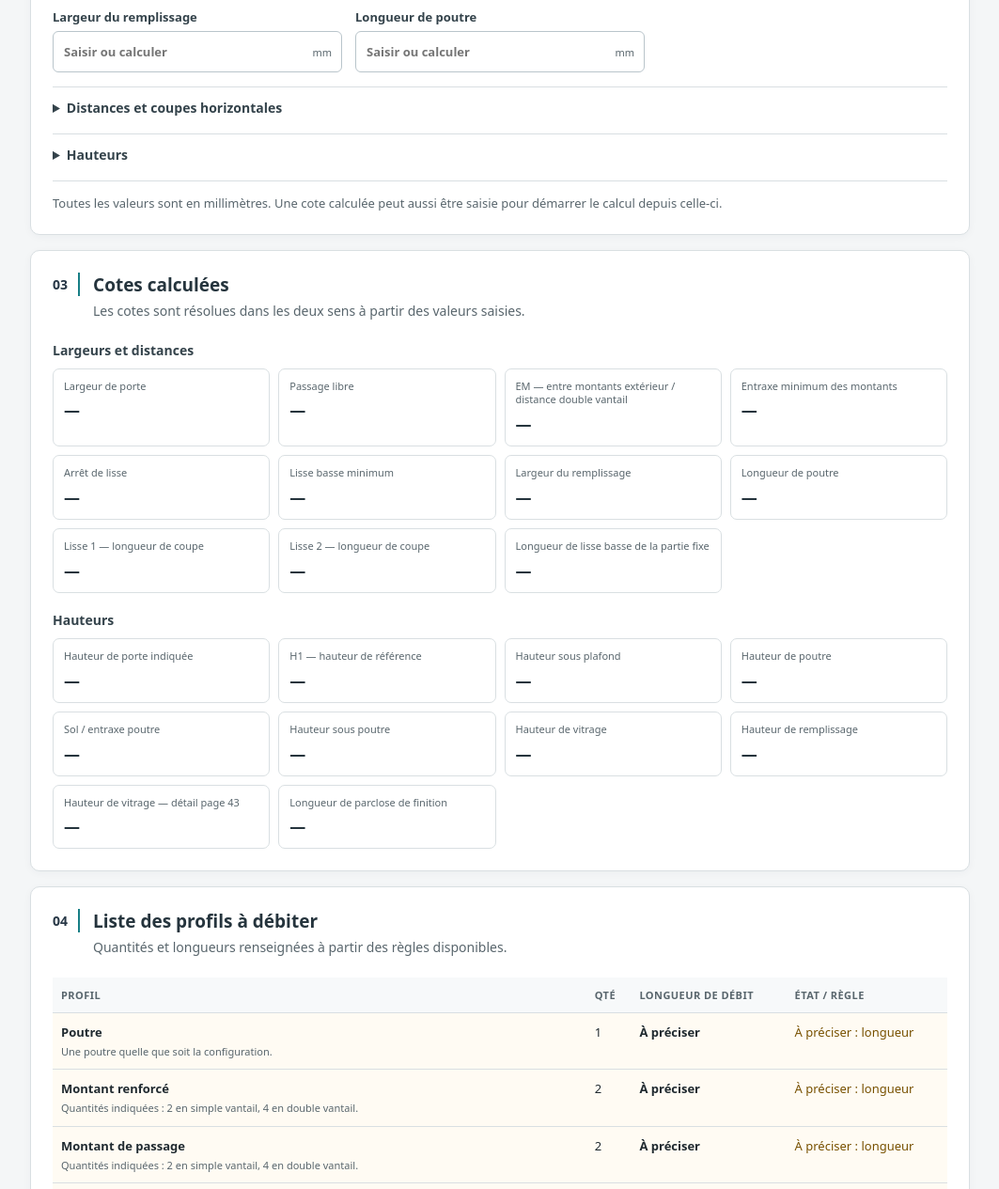
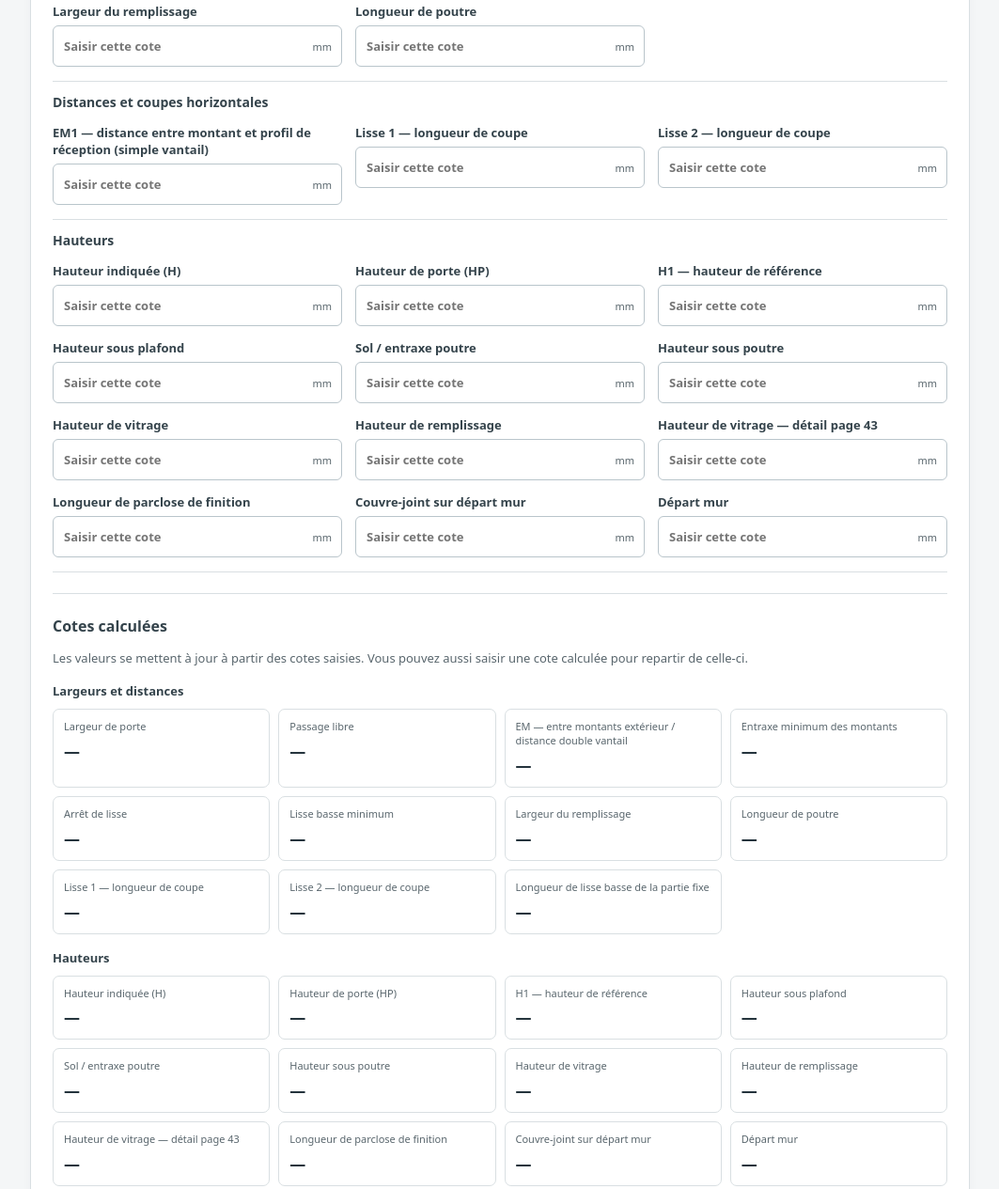
Before and after one commit to JLEGAC/debits-galandage, a website with bundled scripts: page index.html in a window 1280 px wide. Shown: the part 949-2214 px from the top of the page at 94% size, without its empty margins (108-1171 px from the left). Built offline with nearby package versions, Linux system fonts and the light colour scheme.

Commit message:
Add files via upload

```diff
--- a/data/regles-calcul.json
+++ b/data/regles-calcul.json
@@ -11,10 +11,10 @@
     "LREM": {"label":"Largeur du remplissage"},
     "LBF": {"label":"Longueur de lisse basse de la partie fixe"},
     "EM1": {"label":"EM1 — distance entre montant et profil de réception (simple vantail)"},
-    "H": {"label":"Hauteur de porte indiquée"},
+    "H": {"label":"Hauteur indiquée (H)"},
     "H1": {"label":"H1 — hauteur de référence"},
     "HSP": {"label":"Hauteur sous plafond"},
-    "HP": {"label":"Hauteur de poutre"},
+    "HP": {"label":"Hauteur de porte (HP)"},
     "SEP": {"label":"Sol / entraxe poutre"},
     "HSB": {"label":"Hauteur sous poutre"},
     "HVITRE": {"label":"Hauteur de vitrage"},
@@ -48,7 +48,9 @@
     {"vantail":"double","equation":"L1 = EM / 2 - LP - 16.2"},
     {"vantail":"double","equation":"L2 = 2 * LP - 103"},
     {"equation":"H1 - 60 = H - 85"},
+    {"equation":"HP = H"},
     {"equation":"HSB = H1 - 36"},
+    {"equation":"SEP = HSB + 18"},
     {"equation":"HVITRE = HSP - 53"},
     {"equation":"HREM = H1 - 26"},
     {"equation":"HVT43 = H1 - 28.5"},
--- a/index.html
+++ b/index.html
@@ -35,18 +35,18 @@
     <section class="panel" aria-labelledby="dimensions-title">
       <div class="section-heading"><span class="step">02</span><div><h2 id="dimensions-title">Cotes du projet</h2><p>Vous pouvez saisir plusieurs cotes connues. Les résultats sont recalculés automatiquement, quelle que soit la cote de départ.</p></div></div>
       <div id="fields"></div>
+      <div class="calculated-cotes">
+        <h3 class="subheading">Cotes calculées</h3>
+        <p class="hint">Les valeurs se mettent à jour à partir des cotes saisies. Vous pouvez aussi saisir une cote calculée pour repartir de celle-ci.</p>
+        <h4 class="subheading">Largeurs et distances</h4><div id="horizontal-results" class="results-grid"></div>
+        <h4 class="subheading">Hauteurs</h4><div id="vertical-results" class="results-grid"></div>
+      </div>
       <div id="validation" class="validation" role="status" aria-live="polite"></div>
-      <p class="hint">Toutes les valeurs sont en millimètres. Une cote calculée peut aussi être saisie pour démarrer le calcul depuis celle-ci.</p>
-    </section>
-
-    <section class="panel" aria-labelledby="results-title">
-      <div class="section-heading"><span class="step">03</span><div><h2 id="results-title">Cotes calculées</h2><p>Les cotes sont résolues dans les deux sens à partir des valeurs saisies.</p></div></div>
-      <h3 class="subheading">Largeurs et distances</h3><div id="horizontal-results" class="results-grid"></div>
-      <h3 class="subheading">Hauteurs</h3><div id="vertical-results" class="results-grid"></div>
+      <p class="hint">Toutes les valeurs sont en millimètres.</p>
     </section>
 
     <section class="panel" aria-labelledby="cutlist-title">
-      <div class="section-heading"><span class="step">04</span><div><h2 id="cutlist-title">Liste des profils à débiter</h2><p>Quantités et longueurs renseignées à partir des règles disponibles.</p></div></div>
+      <div class="section-heading"><span class="step">03</span><div><h2 id="cutlist-title">Liste des profils à débiter</h2><p>Quantités et longueurs renseignées à partir des règles disponibles.</p></div></div>
       <p id="print-summary" class="print-summary"></p>
       <div class="table-wrap"><table><thead><tr><th>Profil</th><th>Qté</th><th>Longueur de débit</th><th>État / règle</th></tr></thead><tbody id="cutlist"></tbody></table></div>
       <div id="cutlist-notice" class="cutlist-notice"></div>
--- a/service-worker.js
+++ b/service-worker.js
@@ -1,4 +1,4 @@
-const CACHE="preparation-debits-v6";
+const CACHE="preparation-debits-v7";
 const FILES=["./","./index.html","./styles.css","./manifest.webmanifest","./assets/icon.svg","./src/main.js","./src/formulas.js","./src/cutlist.js","./data/regles-calcul.json"];
 self.addEventListener("install",event=>event.waitUntil(caches.open(CACHE).then(cache=>cache.addAll(FILES)).then(()=>self.skipWaiting())));
 self.addEventListener("activate",event=>event.waitUntil(caches.keys().then(keys=>Promise.all(keys.filter(k=>k!==CACHE).map(k=>caches.delete(k)))).then(()=>self.clients.claim())));
--- a/src/main.js
+++ b/src/main.js
@@ -6,7 +6,7 @@ const $ = id => document.getElementById(id);
 const groups = [
   { title:"Largeurs", keys:["LP","PL","EM","ENTRAXE","ADL","LB","LREM","DPOUTRE"] },
   { title:"Distances et coupes horizontales", keys:["EM1","L1","L2"] },
-  { title:"Hauteurs", keys:["H","H1","HSP","HP","SEP","HSB","HVITRE","HREM","HVT43","HPAR","CP_IMPOSTE","PM_IMPOSTE"] }
+  { title:"Hauteurs", keys:["H","HP","H1","HSP","SEP","HSB","HVITRE","HREM","HVT43","HPAR","CP_IMPOSTE","PM_IMPOSTE"] }
 ];
 const state = { doorMaterial:"aluminium", leaf:"single", infill:"glazed", transom:"none", values:{} };
 const numeric = value => {
@@ -22,14 +22,14 @@ function activeRelations() {
 }
 
 function renderInputs() {
-  $("fields").innerHTML = groups.map((group, index) => `
-    <details class="dimension-group" ${index === 0 ? "open" : ""}>
-      <summary>${group.title}</summary>
+  $("fields").innerHTML = groups.map(group => `
+    <section class="dimension-group" aria-label="${group.title}">
+      <h3>${group.title}</h3>
       <div class="fields">${group.keys.map(key => {
         const item = rules.cotes[key];
-        return `<label class="field">${item.label}<span class="input-with-unit"><input inputmode="decimal" type="text" data-cote="${key}" value="${state.values[key] ?? ""}" placeholder="Saisir ou calculer"><small>mm</small></span></label>`;
+        return `<label class="field">${item.label}<span class="input-with-unit"><input inputmode="decimal" type="text" data-cote="${key}" value="${state.values[key] ?? ""}" placeholder="Saisir cette cote"><small>mm</small></span></label>`;
       }).join("")}</div>
-    </details>`).join("");
+    </section>`).join("");
   $("fields").querySelectorAll("input[data-cote]").forEach(input => input.addEventListener("input", () => {
     const value = numeric(input.value);
     if (value === null) delete state.values[input.dataset.cote];
@@ -101,9 +101,8 @@ function calculate() {
   validation.className = `validation${messages.length ? " warning" : ""}`;
   validation.innerHTML = messages.map(message => `<p>${message}</p>`).join("");
   const horizontal = ["LP","PL","EM","ENTRAXE","ADL","LB","LREM","DPOUTRE"];
-  const vertical = ["H","H1","HSP","HP","SEP","HSB","HVITRE","HREM","HVT43","HPAR"];
+  const vertical = ["H","HP","H1","HSP","SEP","HSB","HVITRE","HREM","HVT43","HPAR","CP_IMPOSTE","PM_IMPOSTE"];
   horizontal.push("L1","L2");
-  if (state.transom !== "none") vertical.push("CP_IMPOSTE","PM_IMPOSTE");
   horizontal.push("LBF");
   renderValues("horizontal-results", horizontal, solved);
   renderValues("vertical-results", vertical, solved);
```
Also changed, not shown: tests/formulas.test.js (+18 -0 lines), tests/ui-startup.test.js (+10 -0 lines), README.md, styles.css.
